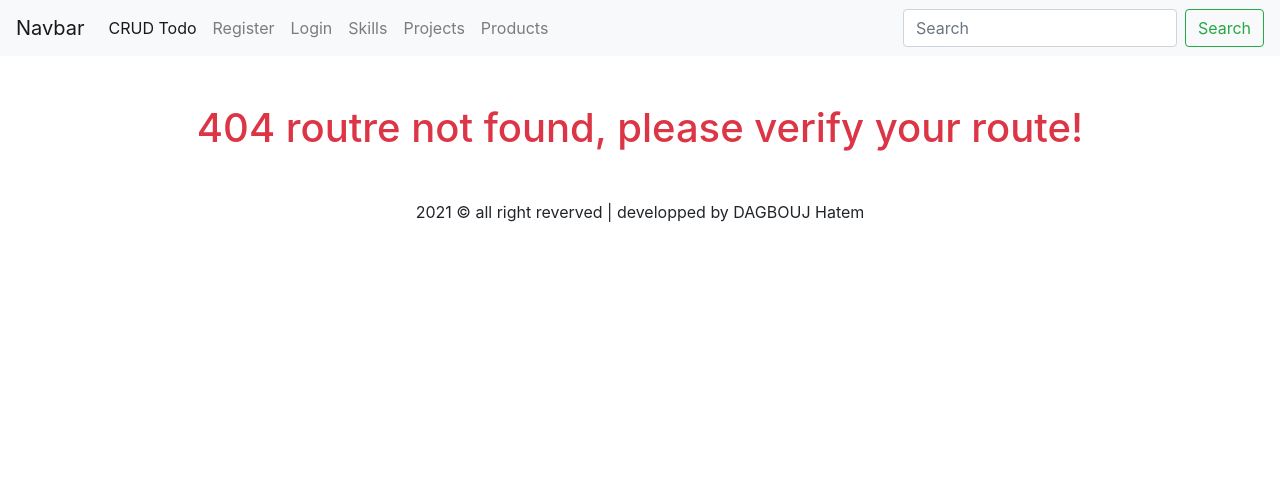
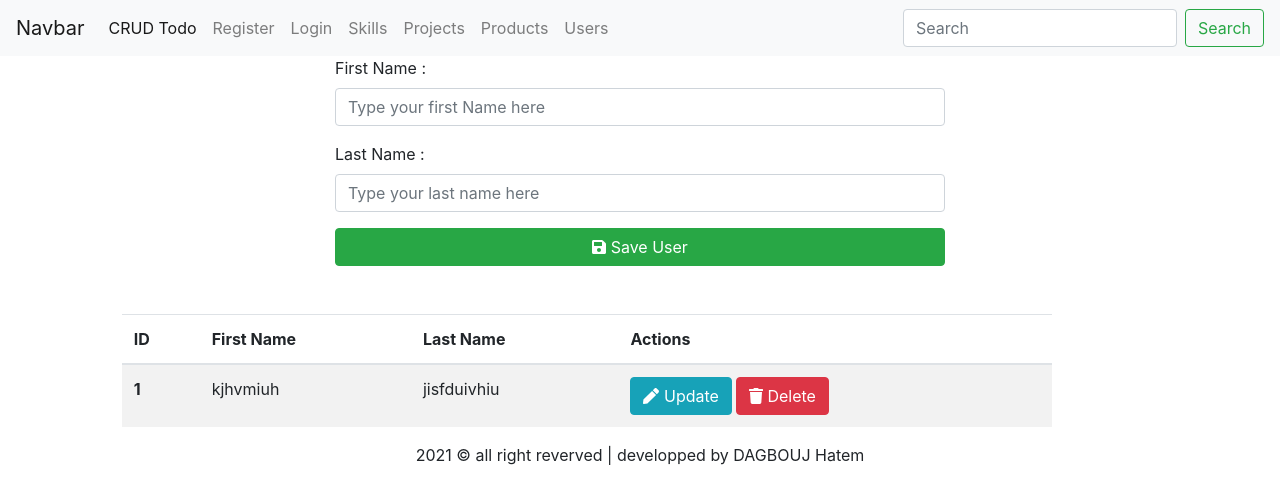
Before and after one commit to dagboujhatem/angular-challenges, an Angular app: page /users in a window 1280 px wide. Before the commit this address had no page. Shown: the top 504 px of the page. Built offline with nearby package versions, Linux system fonts and the light colour scheme.

Commit message:
create form

```diff
--- a/src/app/app-routing.module.ts
+++ b/src/app/app-routing.module.ts
@@ -11,6 +11,7 @@ import { ListProductsComponent } from './products/list-products/list-products.co
 import { UpdateProductComponent } from './products/update-product/update-product.component';
 import { RegisterComponent } from './register/register.component';
 import { UpdateTodoComponent } from './update-todo/update-todo.component';
+import { AddUserComponent } from './users/add-user/add-user.component';
 
 const routes: Routes = [
   {
@@ -59,6 +60,10 @@ const routes: Routes = [
     component: UpdateProductComponent
   },
   {
+    path: 'users',
+    component: AddUserComponent
+  },
+  {
     path: '**',
     component: Page404Component
   }
--- a/src/app/app.module.ts
+++ b/src/app/app.module.ts
@@ -19,6 +19,8 @@ import { UpdateProductComponent } from './products/update-product/update-product
 import { ListProductsComponent } from './products/list-products/list-products.component';
 import { SoldePipe } from './pipes/solde.pipe';
 import { SearchPipe } from './pipes/search.pipe';
+import { AddUserComponent } from './users/add-user/add-user.component';
+import { ListUsersComponent } from './users/list-users/list-users.component';
 
 @NgModule({
   declarations: [
@@ -37,7 +39,9 @@ import { SearchPipe } from './pipes/search.pipe';
     UpdateProductComponent,
     ListProductsComponent,
     SoldePipe,
-    SearchPipe
+    SearchPipe,
+    AddUserComponent,
+    ListUsersComponent
   ],
   imports: [
     BrowserModule,
--- a/src/app/navbar/navbar.component.html
+++ b/src/app/navbar/navbar.component.html
@@ -24,6 +24,9 @@
         <li class="nav-item">
           <a class="nav-link" routerLink="/list-products">Products</a>
         </li>
+        <li class="nav-item">
+          <a class="nav-link" routerLink="/users">Users</a>
+        </li>
       </ul>
       <form class="form-inline my-2 my-lg-0">
         <input class="form-control mr-sm-2" type="search" placeholder="Search" aria-label="Search">
--- /dev/null
+++ b/src/app/users/add-user/add-user.component.html
@@ -0,0 +1,26 @@
+<div class="row">
+    <div class="offset-3 col-6">
+        <form [formGroup]="addUserForm" (ngSubmit)="saveUser()">
+            <div class="form-group">
+                <label for="firstName">First Name :</label>
+                <input type="text" class="form-control" id="firstName" placeholder="Type your first Name here" formControlName="firstName"
+                 [ngClass]="{'is-invalid': submitted && addUserForm.controls.firstName.errors, 'is-valid': submitted && !addUserForm.controls.firstName.errors}">
+                 <div class="invalid-feedback d-block">
+                    <div *ngIf="submitted && addUserForm.controls.firstName.hasError('required')">First name is required.</div>
+                </div>
+            </div>
+            <div class="form-group">
+                <label for="lastName">Last Name :</label>
+                <input type="text" class="form-control" row="10" id="lastName" placeholder="Type your last name here" formControlName="lastName"
+                [ngClass]="{'is-invalid': submitted && addUserForm.controls.lastName.errors, 'is-valid': submitted && !addUserForm.controls.lastName.errors}">
+                <div class="invalid-feedback d-block">
+                    <div *ngIf="submitted && addUserForm.controls.lastName.hasError('required')">Last name is required.</div>
+                    <div *ngIf="submitted && addUserForm.controls.lastName.hasError('minlength')">Last name is invalid format > 8.</div>
+                </div>
+            </div>
+            <button type="submit" class="btn btn-success btn-block"><i class="fa fa-save"></i> Save User</button>
+        </form>
+    </div>
+</div>
+
+<app-list-users></app-list-users>
--- /dev/null
+++ b/src/app/users/add-user/add-user.component.ts
@@ -0,0 +1,31 @@
+import { Component, OnInit } from '@angular/core';
+import { FormControl, FormGroup, Validators } from '@angular/forms';
+
+@Component({
+  selector: 'app-add-user',
+  templateUrl: './add-user.component.html',
+  styleUrls: ['./add-user.component.css']
+})
+export class AddUserComponent implements OnInit {
+  submitted = false;
+  addUserForm: FormGroup = new FormGroup({
+    firstName: new FormControl('', [Validators.required]),
+    lastName: new FormControl('', [Validators.required, Validators.minLength(8)]),
+  });
+  constructor() { }
+
+  ngOnInit(): void {
+  }
+
+  saveUser()
+  {
+    this.submitted = true;
+    if(this.addUserForm.invalid)
+    {
+      return ;
+    }
+    console.log(this.addUserForm.value);
+
+  }
+
+}
--- /dev/null
+++ b/src/app/users/list-users/list-users.component.html
@@ -0,0 +1,25 @@
+<div class="row mt-5">
+    <div class="offset-1 col-9">
+        <table class="table table-striped table-hover">
+            <thead>
+              <tr>
+                <th scope="col">ID</th>
+                <th scope="col">First Name</th>
+                <th scope="col">Last Name</th>
+                <th scope="col">Actions</th>
+              </tr>
+            </thead>
+            <tbody>
+              <tr *ngFor="let user of users ; let i=index">
+                <th scope="row">{{ i+1 }}</th>
+                <td>{{ user.firstName }}</td>
+                <td>{{ user.lastName }}</td>
+                <td>
+                    <button class="btn btn-info" ><i class="fa fa-pen"></i> Update</button>
+                    <button class="btn btn-danger ml-1" (click)="deleteUser(i)"><i class="fa fa-trash"></i> Delete</button>
+                </td>
+              </tr>
+            </tbody>
+          </table>
+    </div>
+</div>
--- /dev/null
+++ b/src/app/users/list-users/list-users.component.ts
@@ -0,0 +1,21 @@
+import { Component, OnInit } from '@angular/core';
+
+@Component({
+  selector: 'app-list-users',
+  templateUrl: './list-users.component.html',
+  styleUrls: ['./list-users.component.css']
+})
+export class ListUsersComponent implements OnInit {
+
+  users = [{firstName:"kjhvmiuh", lastName:"jisfduivhiu"}]
+  constructor() { }
+
+  ngOnInit(): void {
+  }
+
+  deleteUser(i)
+  {
+
+  }
+
+}
```
Also changed, not shown: src/app/users/add-user/add-user.component.css (added), src/app/users/list-users/list-users.component.css (added), 2 other files (tests, documents, lock files or other folders).
